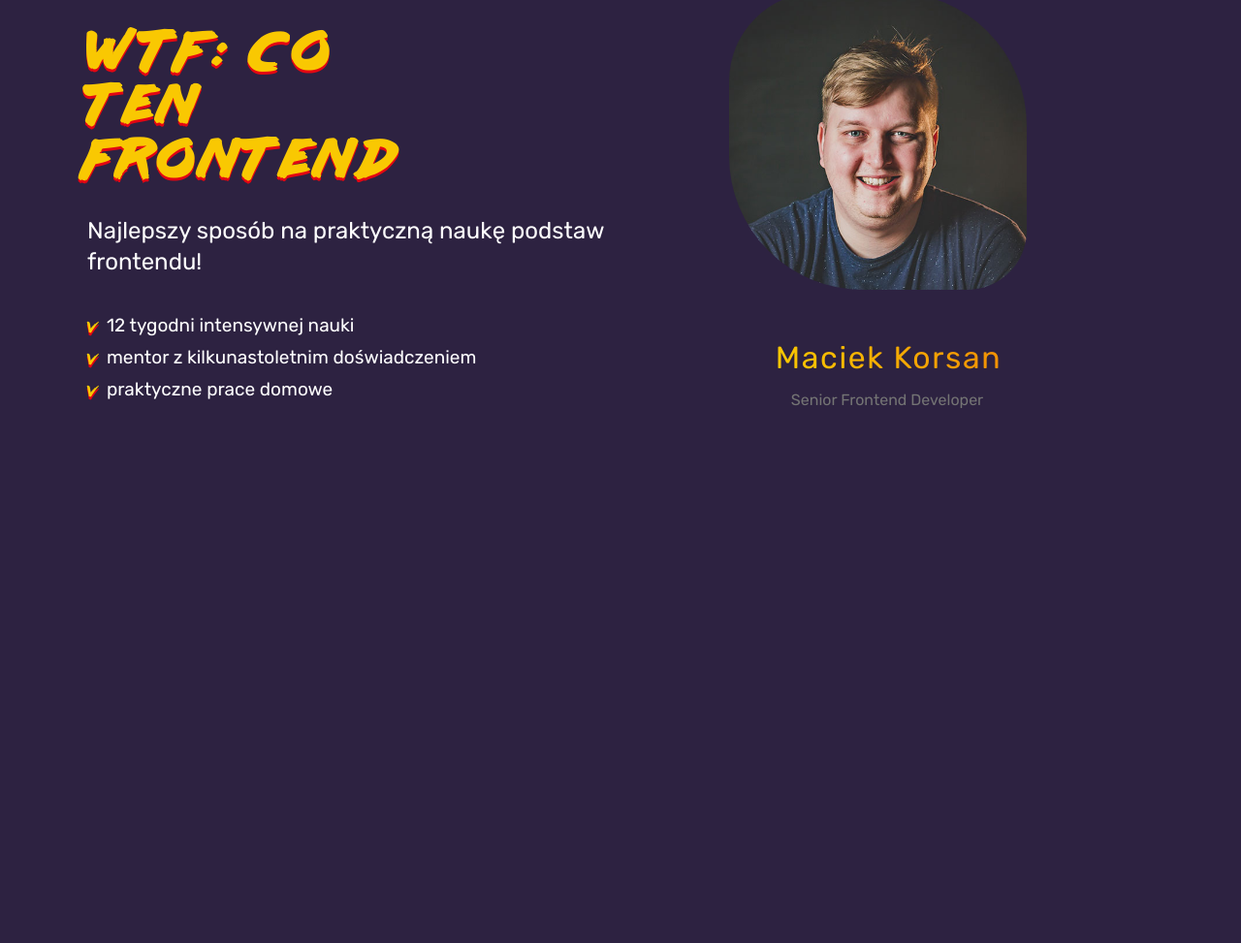
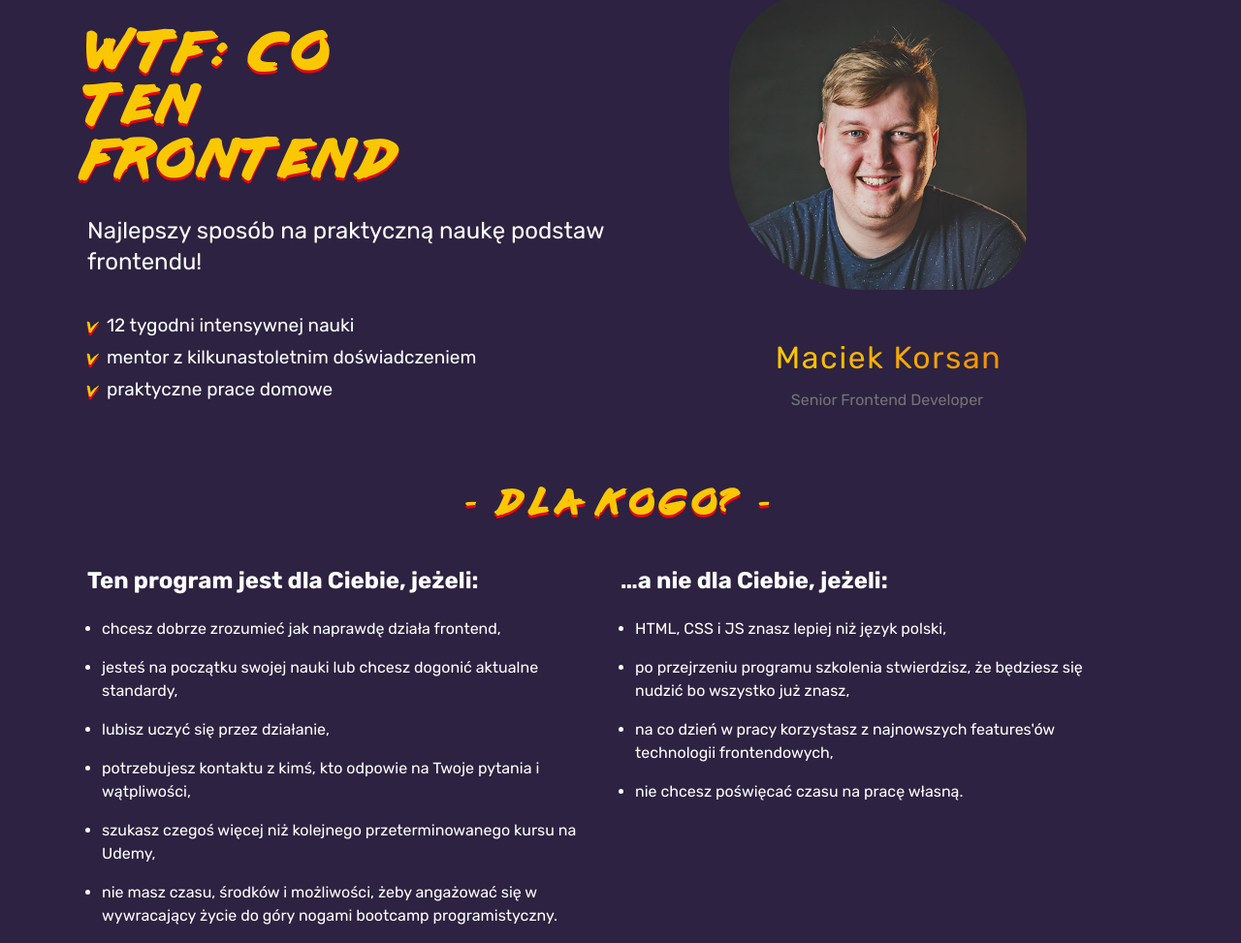
Before and after one commit to MarcinGiepard/cotenfrontend, a plain HTML site: page index.html in a window 1280 px wide. Shown: the part 68-1041 px from the top of the page at 97% size. Before the commit the page ends 800 px from the top, so only its background shows below. Drawn offline with Linux system fonts and the light colour scheme.

Commit message:
Section for-who done

```diff
--- a/index.html
+++ b/index.html
@@ -37,7 +37,7 @@
     <main class="main-content">
         <section class="about">
             <div class="about__description ">
-                <h1 class="page-heading">
+                <h1 class="page-heading color-font">
                     <span>wtf: co</span>
                     <span>ten </span>
                     <span>frontend</span>
@@ -61,6 +61,57 @@
                 </span>
             </div>
         </section>
+        <section class="for-who">
+            <div class="for-who__heading color-font">
+                <h2 class="for-who__heading--title">- dla kogo? -</h2>
+                <div class="for-who__box">
+                    <div class="for-who__box--for-you">
+                        <p class="for-who--smaller-title">
+                             Ten program jest dla Ciebie, jeżeli:
+                        </p>
+                        <ul class="for-who__list">
+                            <li class="for-who--list-item">
+                                chcesz dobrze zrozumieć jak naprawdę działa frontend,
+                            </li>
+                            <li class="for-who--list-item">
+                                jesteś na początku swojej nauki lub chcesz dogonić aktualne standardy,
+                            </li>
+                            <li class="for-who--list-item">
+                                lubisz uczyć się przez działanie,
+                            </li>
+                            <li class="for-who--list-item">
+                                potrzebujesz kontaktu z kimś, kto odpowie na Twoje pytania i wątpliwości,
+                            </li>
+                            <li class="for-who--list-item">
+                                szukasz czegoś więcej niż kolejnego przeterminowanego kursu na Udemy,
+                            </li>
+                            <li class="for-who--list-item">
+                                nie masz czasu, środków i możliwości, żeby angażować się w wywracający życie do góry nogami bootcamp programistyczny.
+                            </li>
+                        </ul>
+                    </div>
+                    <div class="for-who__box--not-for-you">
+                        <p class="for-who--smaller-title">
+                            …a nie dla Ciebie, jeżeli:
+                        </p>
+                        <ul class="for-who__list">
+                            <li class="for-who--list-item">
+                                HTML, CSS i JS znasz lepiej niż język polski,
+                            </li>
+                            <li class="for-who--list-item">
+                                po przejrzeniu programu szkolenia stwierdzisz, że będziesz się nudzić bo wszystko już znasz,
+                            </li>
+                            <li class="for-who--list-item">
+                                na co dzień w pracy korzystasz z najnowszych features'ów technologii frontendowych,
+                            </li>
+                            <li class="for-who--list-item">
+                                nie chcesz poświęcać czasu na pracę własną.
+                            </li>
+                        </ul>
+                    </div>
+                </div>
+            </div>
+        </section>
     </main>
     <footer class="page-footer"></footer>
 </body>
--- a/style.css
+++ b/style.css
@@ -62,12 +62,8 @@ a{
 }
 
 .page-heading{
-    font-family: myFirstFont;
     font-size: 48px;
-    font-weight: 700;
-    color: rgb(249, 200, 2);
-    text-shadow: 0 3px 0 rgb(227, 6, 19);
-    letter-spacing: .5rem;
+
 }
 
 span{
@@ -113,11 +109,11 @@ span{
    padding-left: 40px;
 }
 
-.about__description {
+.about__description{
     margin-right: 100px;
 }
 
-.about__author--name {
+.about__author--name{
     background: -webkit-gradient(linear,left top,right top,from(#F9C802),to(#EC6C06));
     background: -webkit-linear-gradient(left,#F9C802,#EC6C06);
     background: -o-linear-gradient(left,#F9C802,#EC6C06);
@@ -133,8 +129,53 @@ span{
     margin: 3rem auto 0 3rem;
 }
 
-.about__author--job {
+.about__author--job{
     color: #747474;
     font-weight: 400;
     margin: 1rem 4rem;
 }
+
+.color-font{
+    font-family: myFirstFont;
+    font-weight: 700;
+    color: rgb(249, 200, 2);
+    text-shadow: 0 3px 0 rgb(227, 6, 19);
+    letter-spacing: .5rem;
+}
+
+.for-who__heading--title{
+    text-align: center;
+    font-size: 32px;
+}
+
+.for-who__box {
+    display: flex;
+    color: white;
+    font-family: rubik;
+    text-shadow: none;
+}
+
+.for-who__box--for-you, .for-who__box--not-for-you {
+    width: 50%;
+}
+
+.for-who--smaller-title {
+    font-size: 24px;
+    font-weight: 700;
+    letter-spacing: normal;
+}
+
+.for-who--list-item {
+    font-size: 16px;
+    font-weight: 400;
+    line-height: 24px;
+    letter-spacing: normal;
+    margin-bottom: 16px;
+    padding-right: 16px;
+}
+
+
+.for-who__list {
+    list-style: disc;
+    padding: 0 20px 0 15px;
+}
```
